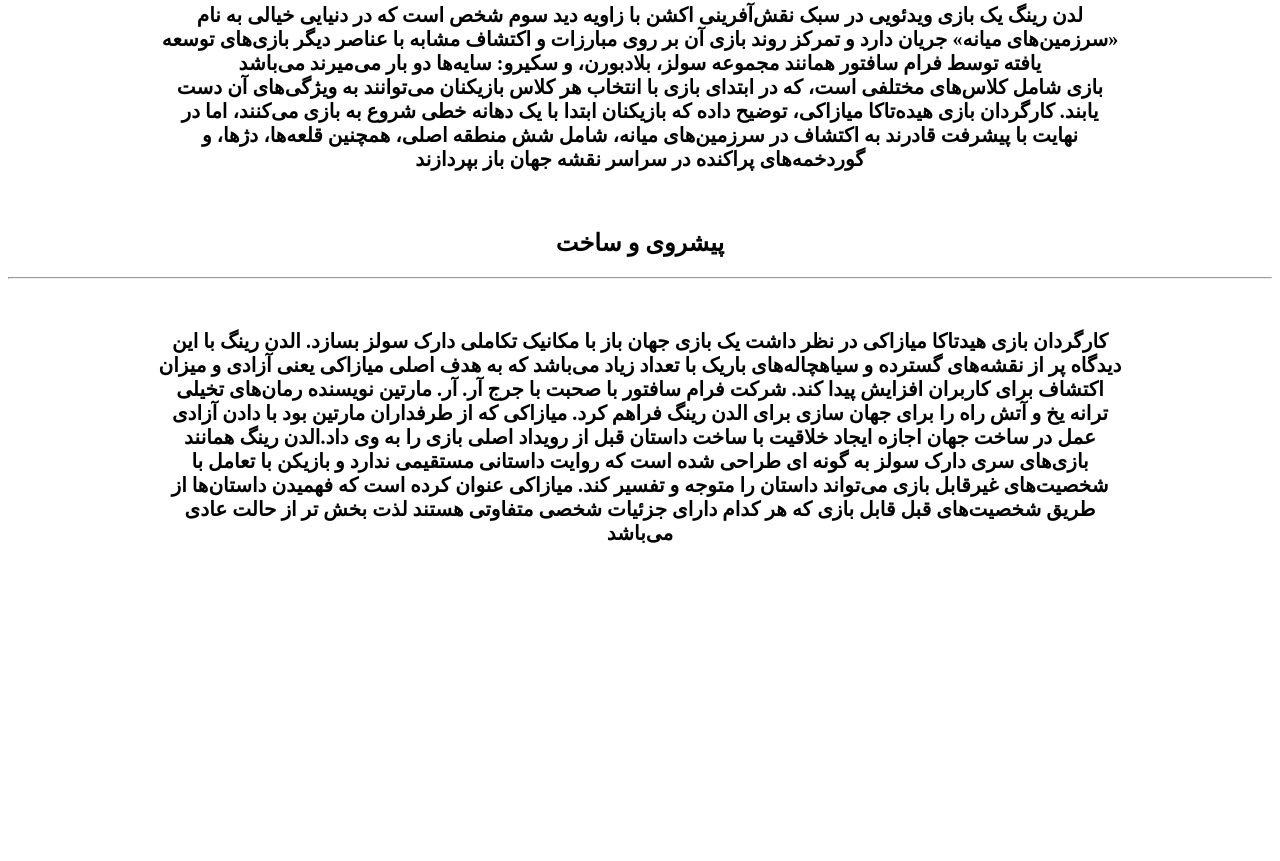
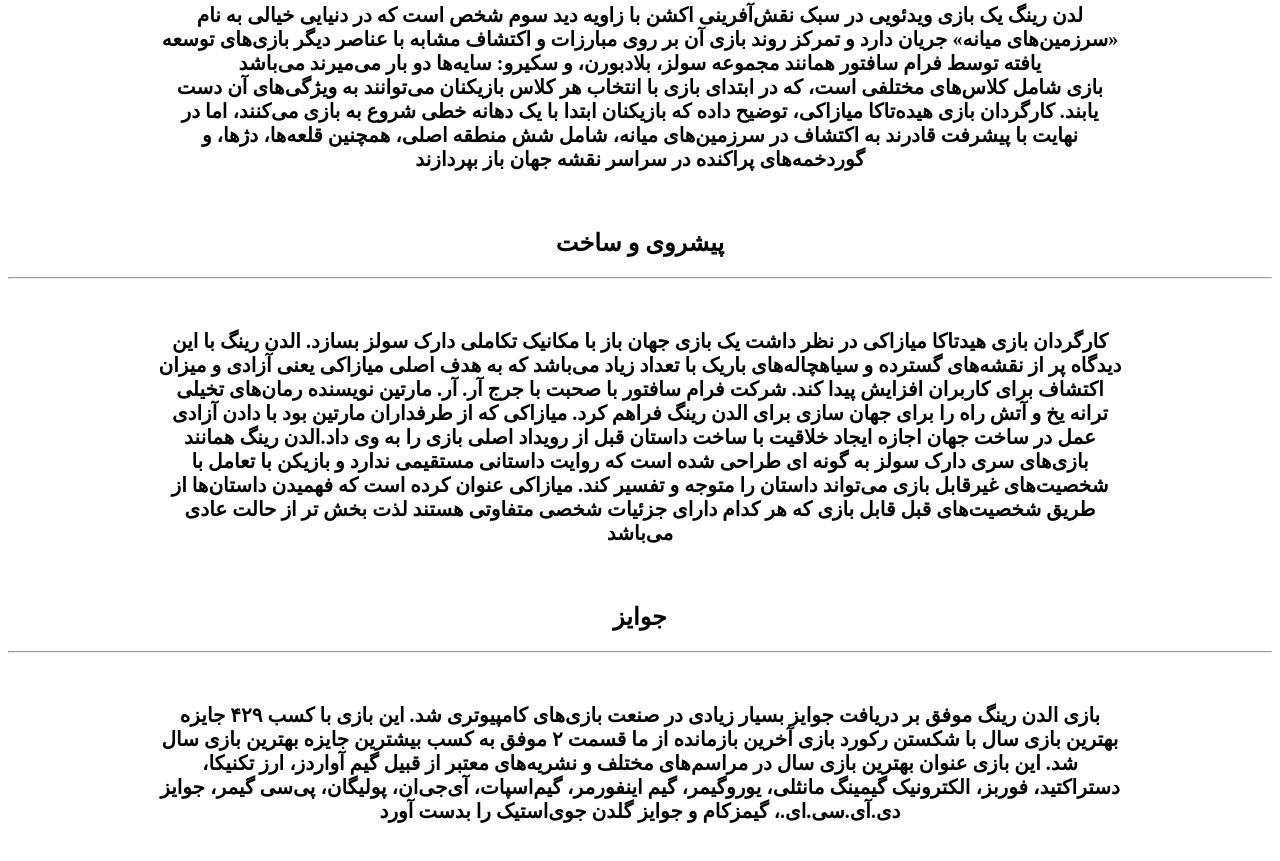
Before and after one commit to Steve-82-H/website-css-1, a plain HTML site: page index.html in a window 1280 px wide. Shown: the part 816-1677 px from the top of the page. Before the commit the page ends 1407 px from the top, so only its background shows below. Drawn offline with Linux system fonts and the light colour scheme.

Commit message:
progrof 4

```diff
--- a/index.html
+++ b/index.html
@@ -31,6 +31,15 @@
             کارگردان بازی هیدتاکا میازاکی در نظر داشت یک بازی جهان باز با مکانیک تکاملی دارک سولز بسازد. الدن رینگ با این دیدگاه پر از نقشه‌های گسترده و سیاهچاله‌های باریک با تعداد زیاد می‌باشد که به هدف اصلی میازاکی یعنی آزادی و میزان اکتشاف برای کاربران افزایش پیدا کند. شرکت فرام سافتور با صحبت با جرج آر. آر. مارتین نویسنده رمان‌های تخیلی ترانه یخ و آتش راه را برای جهان سازی برای الدن رینگ فراهم کرد. میازاکی که از طرفداران مارتین بود با دادن آزادی عمل در ساخت جهان اجازه ایجاد خلاقیت با ساخت داستان قبل از رویداد اصلی بازی را به وی داد.الدن رینگ همانند بازی‌های سری دارک سولز به گونه ای طراحی شده است که روایت داستانی مستقیمی ندارد و بازیکن با تعامل با شخصیت‌های غیرقابل بازی می‌تواند داستان را متوجه و تفسیر کند. میازاکی عنوان کرده است که فهمیدن داستان‌ها از طریق شخصیت‌های قبل قابل بازی که هر کدام دارای جزئیات شخصی متفاوتی هستند لذت بخش تر از حالت عادی می‌باشد
         </p>
         <br>
+        <h2>
+            جوایز
+        </h2>
+        <hr>
+        <p>
+            بازی الدن رینگ موفق بر دریافت جوایز بسیار زیادی در صنعت بازی‌های کامپیوتری شد. این بازی با کسب ۴۲۹ جایزه بهترین بازی سال با شکستن رکورد بازی آخرین بازمانده از ما قسمت ۲ موفق به کسب بیشترین جایزه بهترین بازی سال شد. این بازی عنوان بهترین بازی سال در مراسم‌های مختلف و نشریه‌های معتبر از قبیل گیم آواردز، ارز تکنیکا، دستراکتید، فوربز، الکترونیک گیمینگ مانثلی، یوروگیمر، گیم اینفورمر، گیم‌اسپات، آی‌جی‌ان، پولیگان، پی‌سی گیمر، جوایز دی.آی.سی.ای.، گیمزکام و جوایز گلدن جوی‌استیک را بدست آورد
+        </p>
+        <br>
+
 
     </body>
 </html>
```
